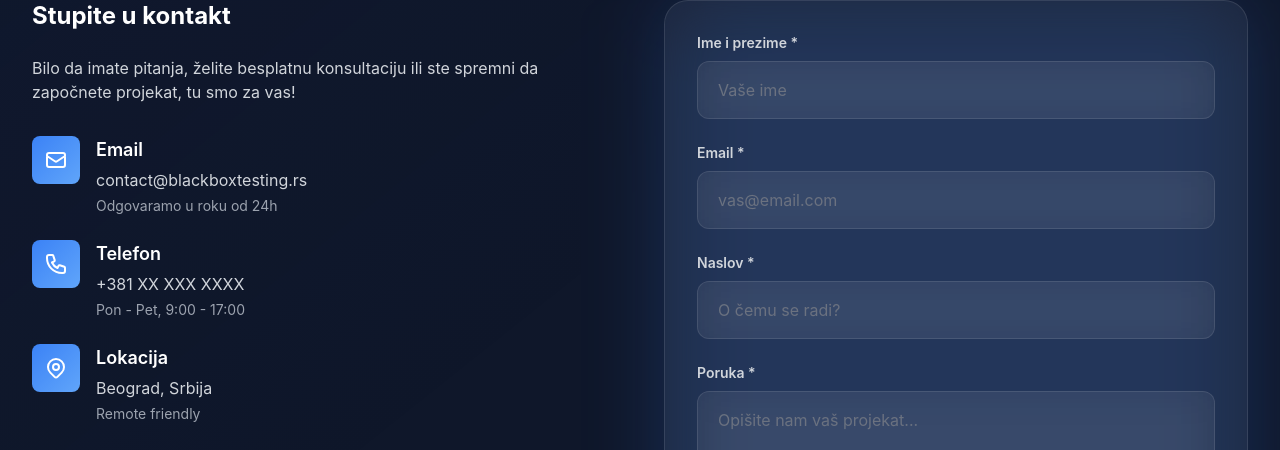
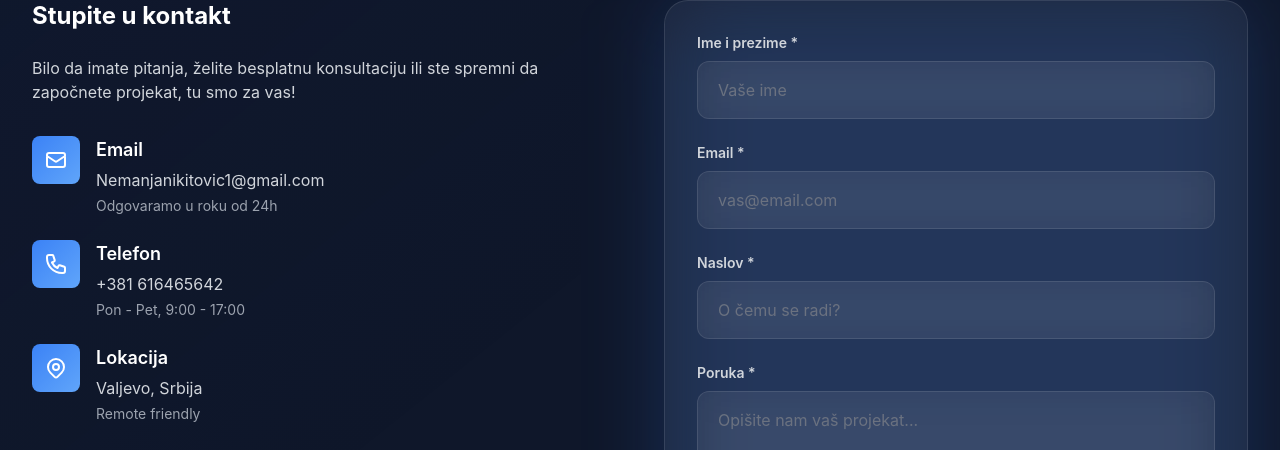
Before and after one commit to NemanjaNene/BlackBox_Site, a Next.js app: page / in a window 1280 px wide. Shown: the part 5029-5479 px from the top of the page. Built offline with nearby package versions, Linux system fonts and the light colour scheme.

Commit message:
Update contact form and add new logo variations

```diff
--- a/components/Contact.tsx
+++ b/components/Contact.tsx
@@ -38,7 +38,7 @@
           from_email: formData.email,
           subject: formData.subject,
           message: formData.message,
-          to_email: 'contact@blackboxtesting.rs', // Tvoj email gde želiš da primaš poruke
+          to_email: 'Nemanjanikitovic1@gmail.com', // Tvoj email gde želiš da primaš poruke
         },
         publicKey
       )
@@ -97,7 +97,7 @@
                 </div>
                 <div className="ml-4">
                   <h4 className="text-lg font-semibold text-white mb-1">Email</h4>
-                  <p className="text-gray-300">contact@blackboxtesting.rs</p>
+                  <p className="text-gray-300">Nemanjanikitovic1@gmail.com</p>
                   <p className="text-gray-400 text-sm mt-1">Odgovaramo u roku od 24h</p>
                 </div>
               </div>
@@ -112,7 +112,7 @@
                 </div>
                 <div className="ml-4">
                   <h4 className="text-lg font-semibold text-white mb-1">Telefon</h4>
-                  <p className="text-gray-300">+381 XX XXX XXXX</p>
+                  <p className="text-gray-300">+381 616465642</p>
                   <p className="text-gray-400 text-sm mt-1">Pon - Pet, 9:00 - 17:00</p>
                 </div>
               </div>
@@ -128,7 +128,7 @@
                 </div>
                 <div className="ml-4">
                   <h4 className="text-lg font-semibold text-white mb-1">Lokacija</h4>
-                  <p className="text-gray-300">Beograd, Srbija</p>
+                  <p className="text-gray-300">Valjevo, Srbija</p>
                   <p className="text-gray-400 text-sm mt-1">Remote friendly</p>
                 </div>
               </div>
```
Also changed, not shown: Logo/black-box-logo-clean.png (added), Logo/black-box-logo-final.png (added).
